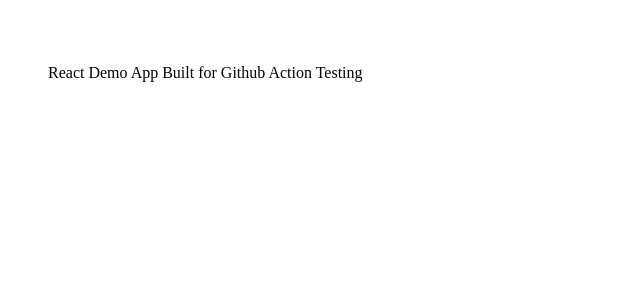
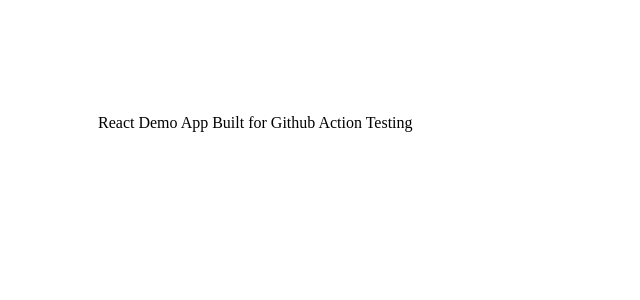
Before and after one commit to nini430/demo-react-app, a React (Create React App) app: page / in a window 1280 px wide. Shown: the top 300 px of the page, without its empty margins (0-640 px from the left). Built offline with nearby package versions, Linux system fonts and the light colour scheme.

Commit message:
[skip ci] hey

```diff
--- a/src/App.js
+++ b/src/App.js
@@ -1,6 +1,6 @@
 function App() {
   return (
-    <div style={{ padding: 40 }}>
+    <div style={{ padding: 90 }}>
       <p>React Demo App Built for Github Action Testing</p>
     </div>
   );
```
